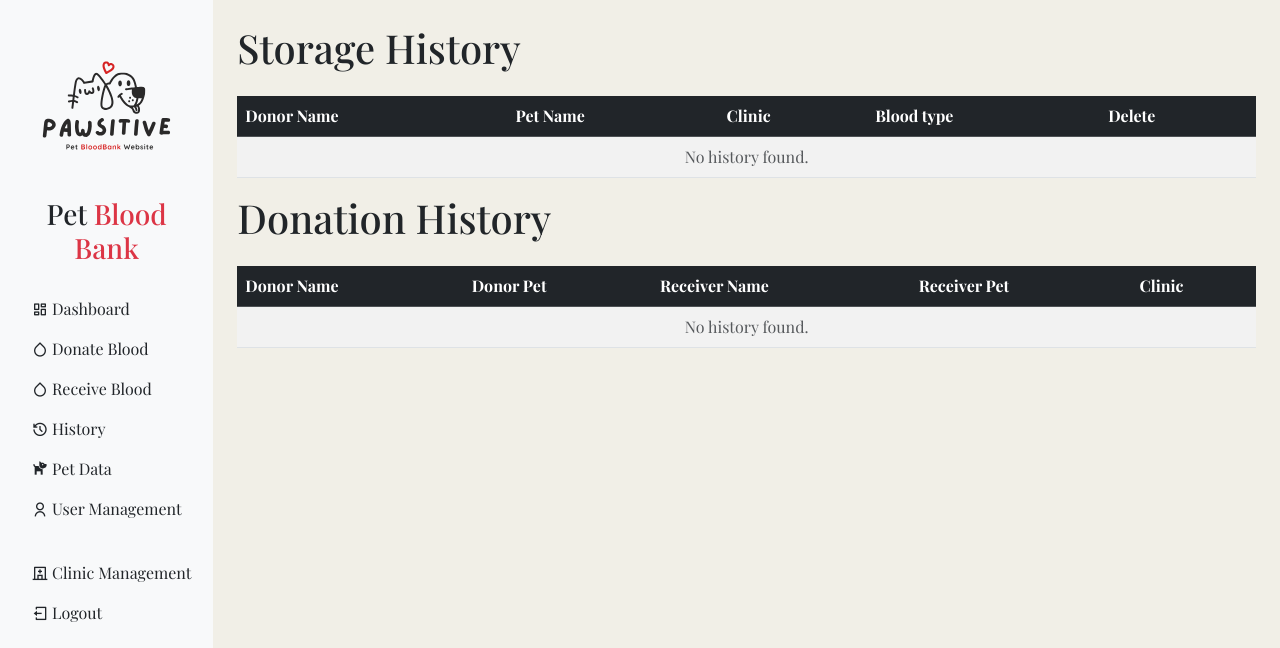
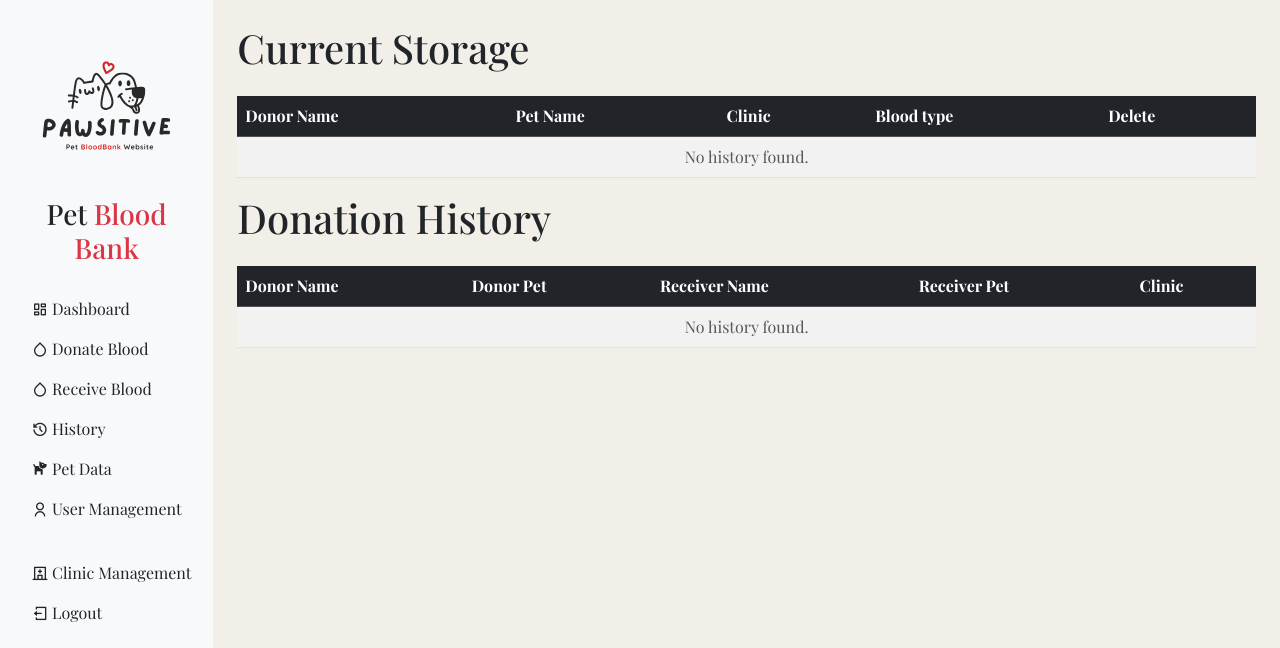
Before and after one commit to Noravorn/CloudProject, a PHP site: page /admin/history.php in a window 1280 px wide. Shown: the top 648 px of the page. Run offline with PHP 8.4, Linux system fonts and the light colour scheme; data that the repository does not hold is empty; some libraries are stand-ins or nearby versions; some web fonts are replaced.

Commit message:
Change History storage name.

```diff
--- a/admin/history.php
+++ b/admin/history.php
@@ -10,7 +10,7 @@
             <?php include 'sidebar.php'; ?>
 
             <main class="col-md-10 p-4">
-                <h1 class="mb-4">Storage History</h1>
+                <h1 class="mb-4">Current Storage</h1>
                 <table class="table table-striped table-hover">
                     <thead class="table-dark">
                         <th>Donor Name</th>
```
